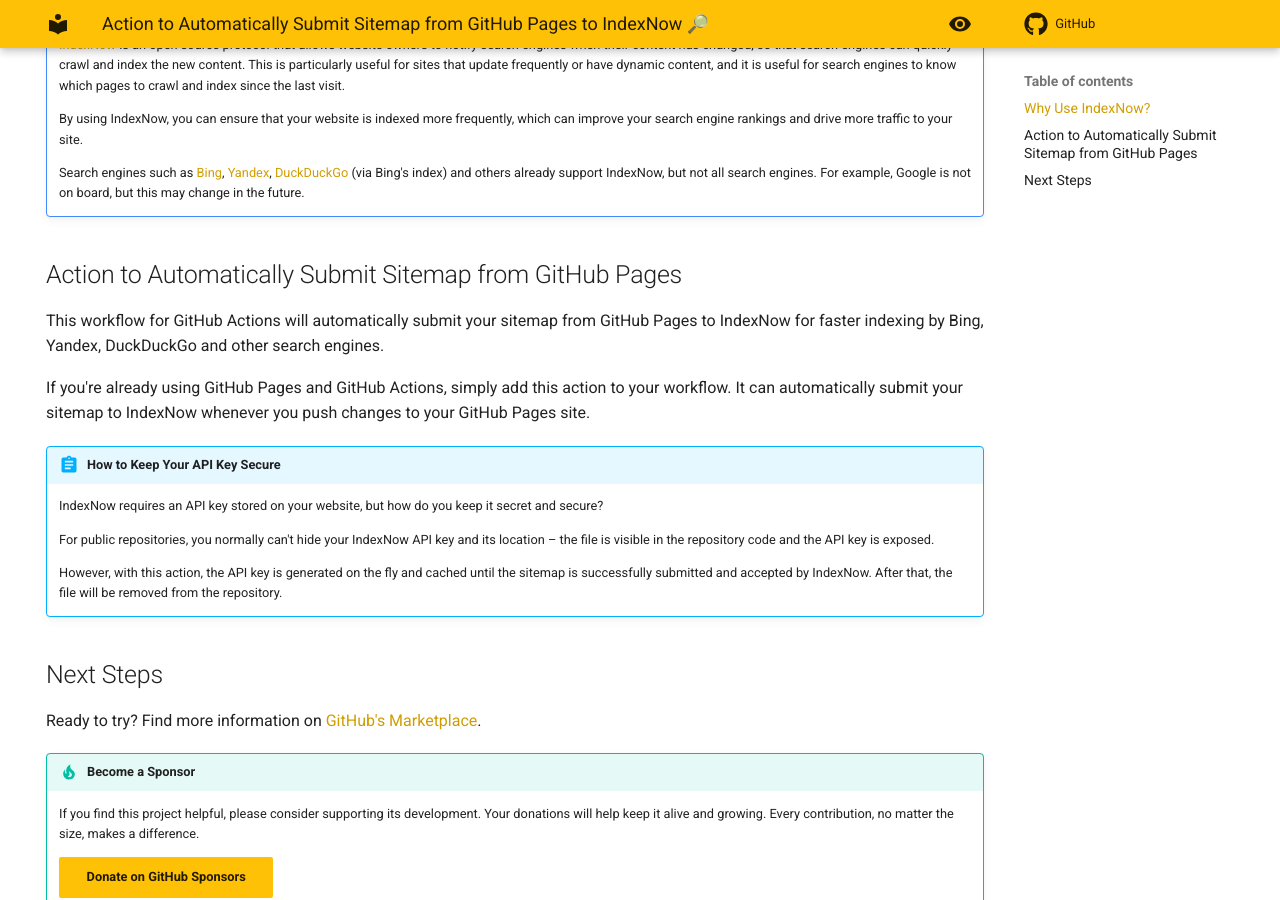
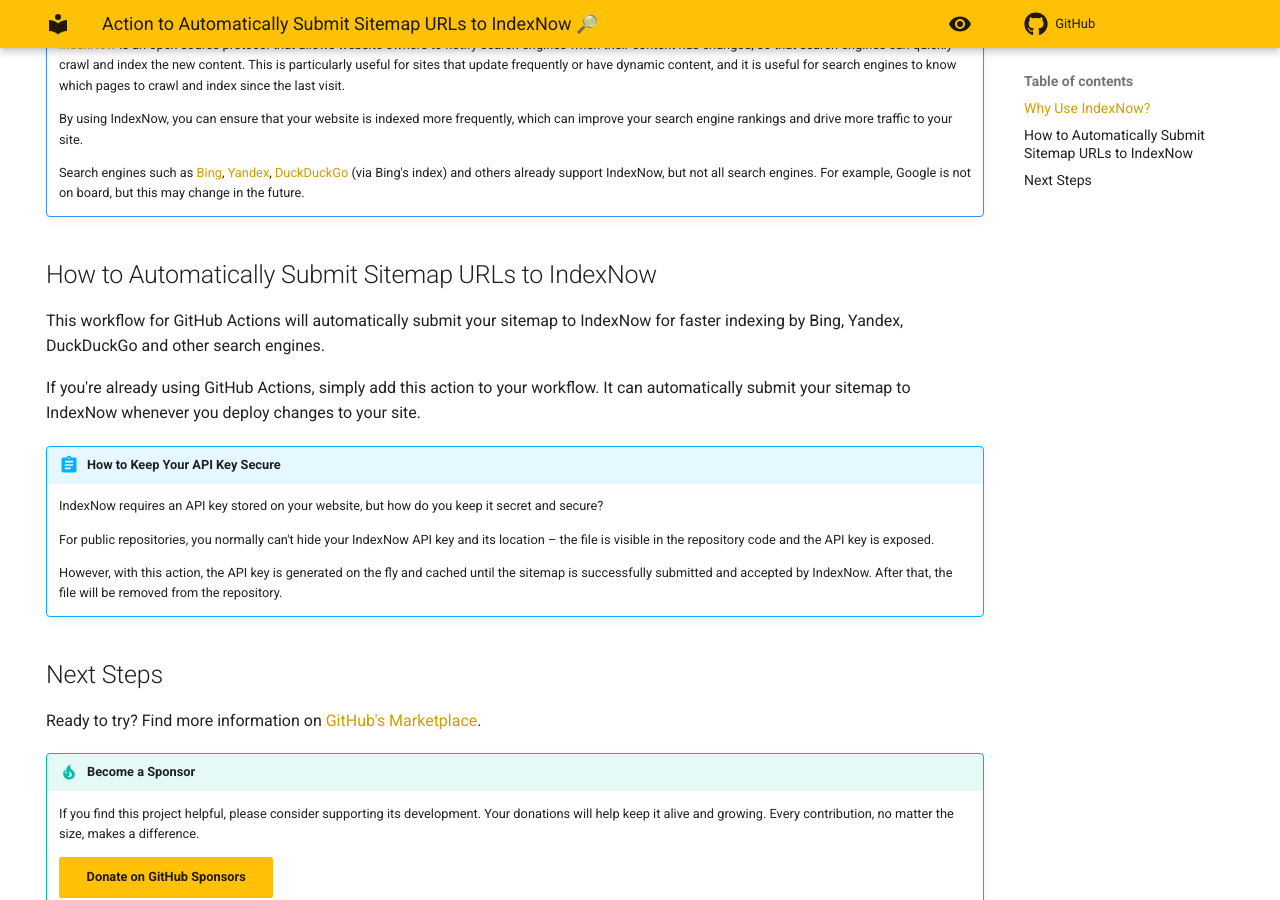
Before and after one commit to jakob-bagterp/index-now-submit-sitemap-urls-action, an MkDocs documentation site: the page built from docs/index.md, in a window 1280 px wide and 900 px high, scrolled down 444 px. Built offline with MkDocs 1.6.1 and Material for MkDocs 9.7.7, drawn with Linux system fonts in a browser that asks for light colours; comment, search, counter and statistics services are not loaded.

Commit message:
Updated descriptions and texts to remove GitHub Pages from scope.

```diff
--- a/action.yml
+++ b/action.yml
@@ -8,7 +8,7 @@
 
 inputs:
   host:
-    description: "The host of the website. If not specified, the default is the GitHub Pages URL. For example: 'example.com'"
+    description: "The host of the website. For example: 'example.com'"
     required: true
   api_key:
     description: "The API key for IndexNow. For example: 'a1b2c3d4'"
--- a/docs/index.md
+++ b/docs/index.md
@@ -1,6 +1,6 @@
 ---
-title: Action to Automatically Submit Sitemap from GitHub Pages to IndexNow 🔎
-description: If you're using GitHub Pages, this action will automatically submit your sitemap to IndexNow for faster indexing by Bing, Yandex, DuckDuckGo and other search engines
+title: Action to Automatically Submit Sitemap URLs to IndexNow 🔎
+description: If you're using GitHub Actions, this workflow will automatically submit your sitemap to IndexNow for faster indexing by Bing, Yandex, DuckDuckGo and other search engines.
 hide:
   - navigation
 ---
@@ -23,10 +23,10 @@
 
     Search engines such as [Bing](https://www.bing.com/indexnow), [Yandex](https://yandex.com/indexnow), [DuckDuckGo](https://duckduckgo.com/) (via Bing's index) and others already support IndexNow, but not all search engines. For example, Google is not on board, but this may change in the future.
 
-## Action to Automatically Submit Sitemap from GitHub Pages
-This workflow for GitHub Actions will automatically submit your sitemap from GitHub Pages to IndexNow for faster indexing by Bing, Yandex, DuckDuckGo and other search engines.
+## How to Automatically Submit Sitemap URLs to IndexNow
+This workflow for GitHub Actions will automatically submit your sitemap to IndexNow for faster indexing by Bing, Yandex, DuckDuckGo and other search engines.
 
-If you're already using GitHub Pages and GitHub Actions, simply add this action to your workflow. It can automatically submit your sitemap to IndexNow whenever you push changes to your GitHub Pages site.
+If you're already using GitHub Actions, simply add this action to your workflow. It can automatically submit your sitemap to IndexNow whenever you deploy changes to your site.
 
 !!! abstract "How to Keep Your API Key Secure"
     IndexNow requires an API key stored on your website, but how do you keep it secret and secure?
@@ -36,7 +36,7 @@
     However, with this action, the API key is generated on the fly and cached until the sitemap is successfully submitted and accepted by IndexNow. After that, the file will be removed from the repository.
 
 ## Next Steps
-Ready to try? Find more information on [GitHub's Marketplace](https://github.com/marketplace/actions/index-now-submit-sitemap-gh-pages-action).
+Ready to try? Find more information on [GitHub's Marketplace](https://github.com/marketplace/actions/index-now-submit-action).
 
 !!! tip "Become a Sponsor"
     If you find this project helpful, please consider supporting its development. Your donations will help keep it alive and growing. Every contribution, no matter the size, makes a difference.
--- a/mkdocs.yml
+++ b/mkdocs.yml
@@ -1,6 +1,6 @@
-site_name: Automatically Submit Sitemap from GitHub Pages to IndexNow 🔎
-site_url: https://jakob-bagterp.github.io/index-now-submit-sitemap-gh-pages-action/
-site_description: If you're using GitHub Pages, this action will automatically submit your sitemap to IndexNow for faster indexing by Bing, Yandex, DuckDuckGo and other search engines
+site_name: Automatically Submit Sitemap to IndexNow 🔎
+site_url: https://jakob-bagterp.github.io/index-now-submit-sitemap-action/
+site_description: Automatically submit your sitemap to IndexNow with this action for faster indexing by Bing, Yandex, DuckDuckGo and other search engines
 site_author: Jakob Bagterp
 copyright: Copyright © 2025 – present, Jakob Bagterp. All Rights Reserved.
 repo_url: https://github.com/jakob-bagterp/index-now-submit-sitemap-gh-pages-action
```
Also changed, not shown: README.md (+4 -4 lines).
